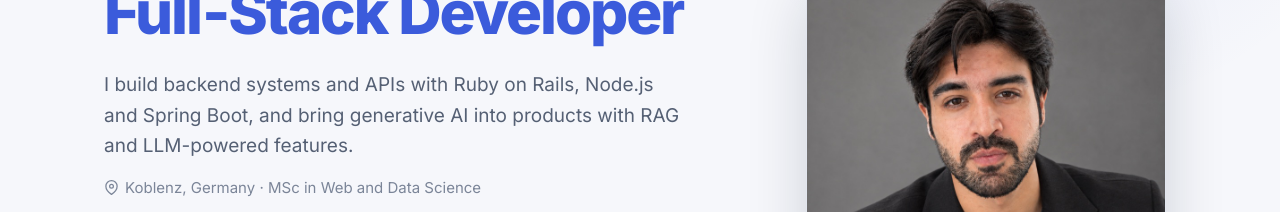
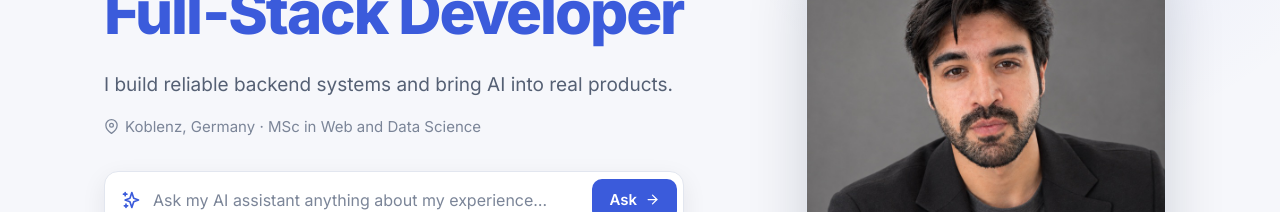
Before and after one commit to itzalihamza7/Portfolio, a React (Create React App) app: page / in a window 1280 px wide. Shown: the part 286-498 px from the top of the page. Built offline with nearby package versions, Linux system fonts and the light colour scheme; no server answers.

Commit message:
Short professional tagline in the hero

```diff
--- a/src/portfolio.js
+++ b/src/portfolio.js
@@ -24,8 +24,7 @@ const profile = {
   photo: "ali-2026.jpg",
   resumeLink:
     "https://drive.google.com/file/d/1Te5n9U9qKroEnyLnHM8iaya9jqHCWFVB/view?usp=sharing",
-  intro:
-    "I build backend systems and APIs with Ruby on Rails, Node.js and Spring Boot, and bring generative AI into products with RAG and LLM-powered features.",
+  intro: "I build reliable backend systems and bring AI into real products.",
   summary:
     "Full-stack engineer who builds web products end to end, from APIs and databases to the interfaces people actually use. Over the past 3+ years, shipped applications for product companies and international freelance clients with Ruby on Rails and Node.js on the backend and React and Vue.js on the frontend. Focused on making systems fast and reliable: clean REST APIs secured with OAuth 2.0 and JWT, performance through Redis caching and database optimization, and automated deployments on AWS with Terraform and Ansible. Brings data and AI into products, from personalized recommendation features to interactive dashboards. Currently a Research Assistant at Universität Koblenz while completing a Master's in Web and Data Science, building Spring Boot services and Vue.js visualizations that connect data from multiple ERP systems into an explorable knowledge graph.",
   about:
```
